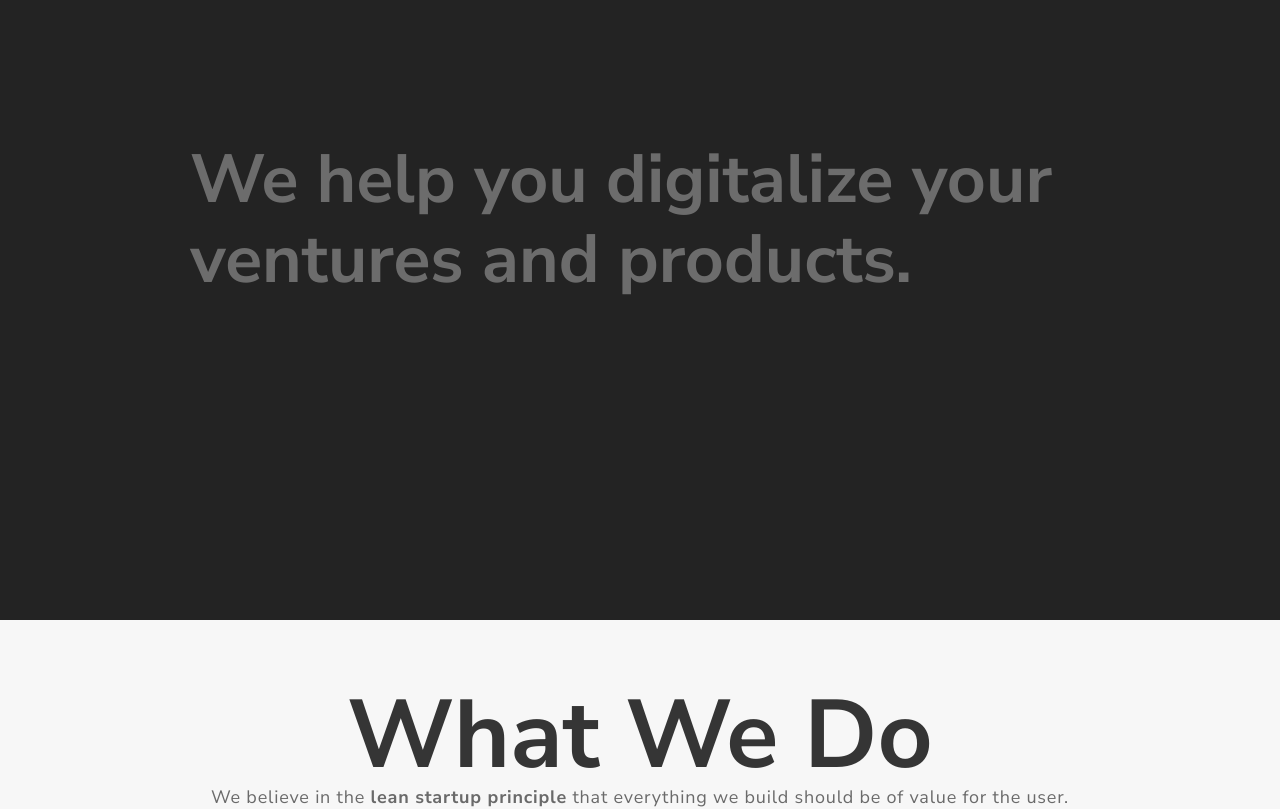
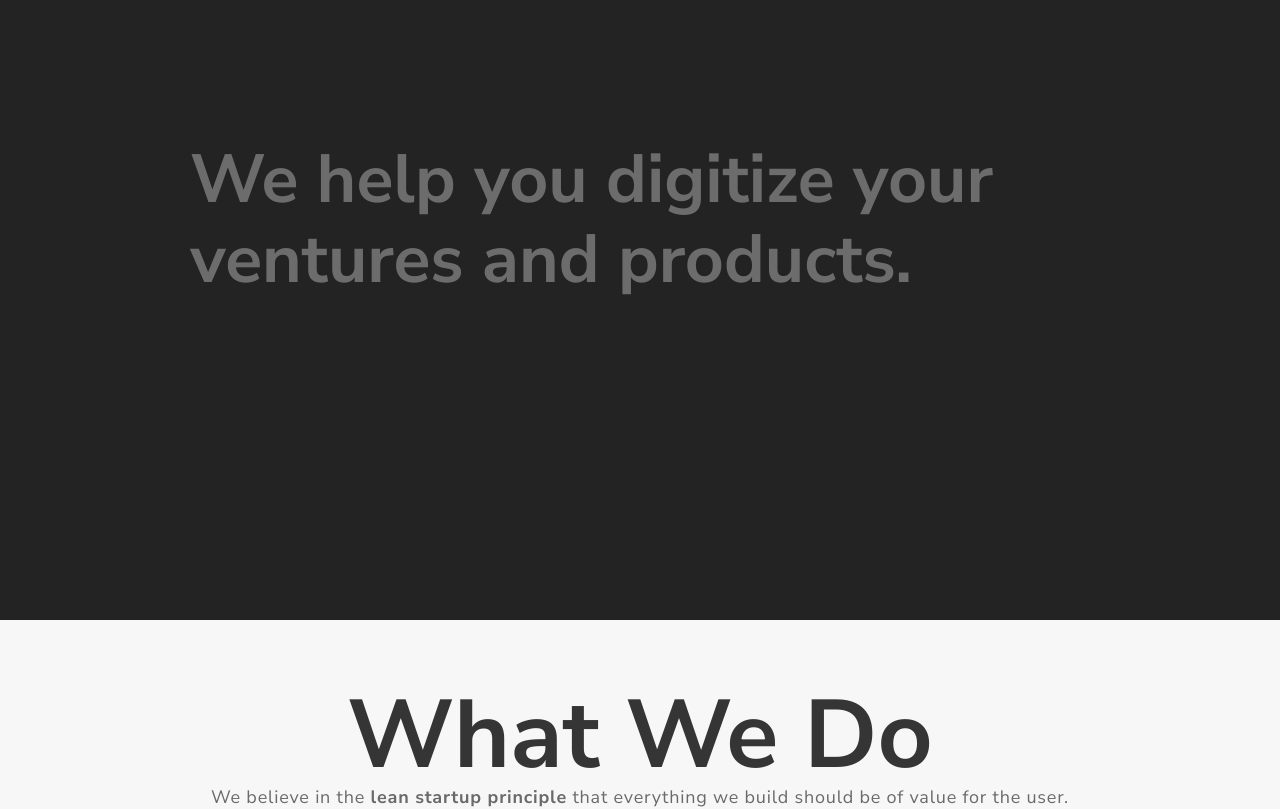
Before and after one commit to SMenke94/codein-homepage, a React (Create React App) app: page / in a window 1280 px wide. Shown: the part 980-1789 px from the top of the page. Built offline with nearby package versions, Linux system fonts and the light colour scheme.

Commit message:
Fix typo

```diff
--- a/src/components/Mission.js
+++ b/src/components/Mission.js
@@ -32,7 +32,7 @@ class Mission extends Component {
         <div>
         <Typed
           strings={[
-            "We help you digitalize your ventures and products."
+            "We help you digitize your ventures and products."
           ]}
           typeSpeed={40}
           style={{ color: "#6A6A6A" }}
```
